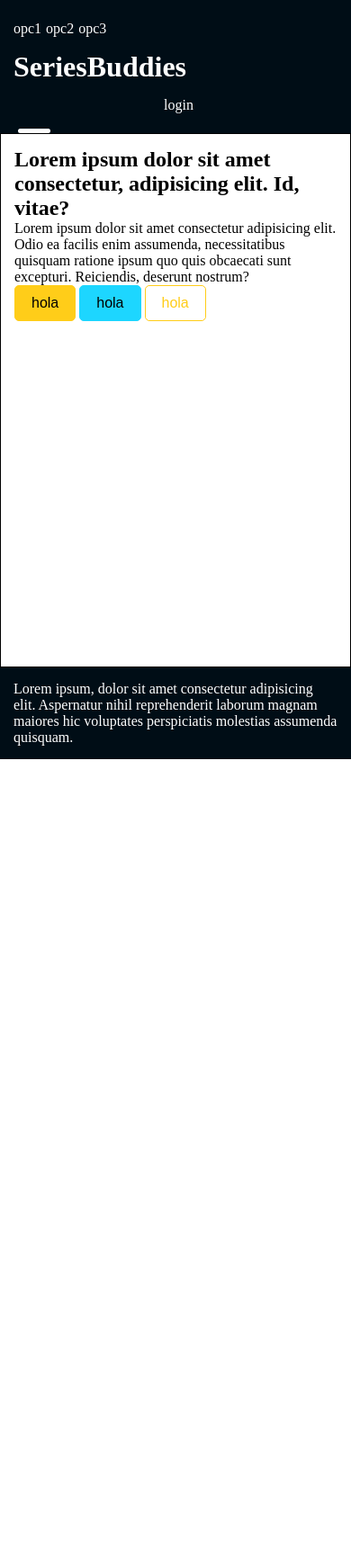
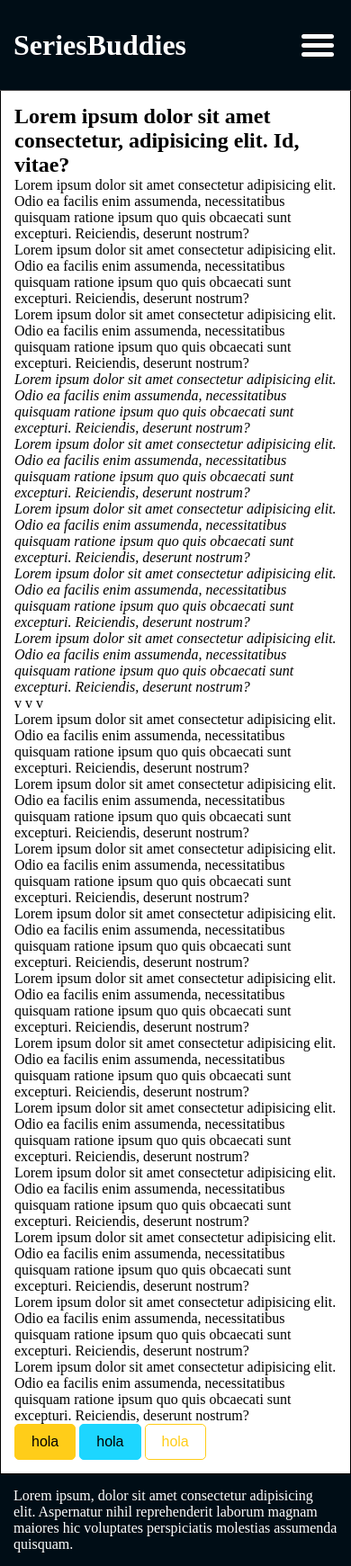
Before and after one commit to RomanKornyeyev/SeriesBuddies, a PHP site: page / in a window 390 px wide. Shown: the whole page at 90% size. Before the commit the page ends 844 px from the top, so only its background shows below. Run offline with PHP 8.4, Linux system fonts and the light colour scheme.

Commit message:
header responsive terminado, falta perfeccionarlo

```diff
--- a/public/css/general.css
+++ b/public/css/general.css
@@ -103,6 +103,10 @@ img{width: 100%;}
 
 /* ===== HEADER ===== */
 .header{
+    display: flex;
+    flex-flow: row wrap;
+    justify-content: space-between;
+    align-items: center;
     min-height: 10rem;
     padding: var(--space-l);
     color: var(--header-text);
@@ -110,11 +114,13 @@ img{width: 100%;}
 }
 .header__content{
     display: flex;
-    flex-flow: row wrap;
+    flex-flow: row;
     align-items: center;
     justify-content: space-between;
     width: 100%;
     height: 100%;
+    transition: height 400ms ease-out;
+    background-color: var(--header-bg);
 }
 .nav{
     display: flex;
@@ -145,18 +151,17 @@ img{width: 100%;}
     justify-content: flex-end;
 }
 
+/* HEADER RESPONSIVE STUFF */
 /* trigger para menú desplegable */
 .nav-toggle{
-    display: none;
     position: relative;
     width: 4.5rem;
     height: 4.5rem;
-    display: flex;
-    flex-flow: column;
     gap: .5rem;
     justify-content: center;
     align-items: center;
     cursor: pointer;
+    display: none;
 }
 .bar{
     position: absolute;
@@ -168,6 +173,8 @@ img{width: 100%;}
 }
 .bar--top{top: 1rem;}
 .bar--bottom{bottom: 1rem;}
+.logo--pc{display: block;}
+.logo--mbl{display: none;}
 
 /* ===== BODY (CENTRAL CONTAINER) ===== */
 .container{
@@ -194,6 +201,44 @@ img{width: 100%;}
 /* ===== TABLET (810px) ===== */
 @media screen and (max-width: 810px) {
     /* ===== HEADER ===== */
+    /* HEADER RESPONSIVE STUFF */
+    .header{position: sticky; top:0;}
+    .nav-toggle{display: flex; flex-flow: column; justify-content: center;}
+    .logo--pc{display: none;}
+    .logo--mbl{display: block;}
+    .header__content{
+        flex-direction: column;
+        justify-content: flex-start;
+        gap: var(--space-ultra-l);
+        height: 0;
+        top: 10rem;
+        left:0;
+        position: fixed;
+        overflow: hidden;
+        border-top: 1px solid var(--gray-900);
+        box-shadow: inset 0px 6px 10px 0px #000;
+    }
+    .nav--login, .nav--header{width: auto;}
+    .nav--login{
+        order: 1;
+        justify-content: center;
+        margin-top: var(--space-ultra-l);
+    }
+    .nav--header{
+        order: 2;
+        flex-direction: column;
+        gap: 0;
+        width: 100%;
+    }
+    .nav__link--header{
+        display: flex;
+        justify-content: center;
+        align-items: center;
+        width: 100%;
+        padding: var(--space-l) 0;
+        border-top: 1px solid var(--gray-900);
+    }
+    .nav__link--header:last-child{border-bottom: 1px solid var(--gray-900);}
 }
 
 /* ===== PHONE (480px) ===== */
@@ -209,3 +254,7 @@ img{width: 100%;}
     object-fit: cover;
     object-position: center;
 }
+.height-calc-100-header{
+    height: calc(100vh - 10rem);
+    height: calc(100dvh - 10rem);
+}
--- a/public/index.html
+++ b/public/index.html
@@ -17,27 +17,31 @@
     <link rel="stylesheet" href="./css/general.css">
 
     <!-- JS -->
+    <script src="./js/header.js" defer></script>
 </head>
 <body>
     <!-- global container -->
     <div class="global-container">
         <!-- header -->
         <header class="header">
-            <div id="header-content" class="header__content">
-                <nav class="nav">
-                    <a href="#" class="nav__link">opc1</a>
-                    <a href="#" class="nav__link">opc2</a>
-                    <a href="#" class="nav__link">opc3</a>
-                </nav>
-                <h1 class="logo">SeriesBuddies</h1>
-                <div class="nav nav--login">
-                    <a href="" class="nav__link">login</a>
-                </div>
-            </div>
+            <!-- trigger menu mobile -->
+            <h1 class="logo logo--mbl">SeriesBuddies</h1>
             <div id="nav-toggle" class="nav-toggle">
                 <span class="bar bar--top"></span>
                 <span class="bar bar--middle"></span>
                 <span class="bar bar--bottom"></span>
+            </div>
+            <!-- header content (nav, etc.) -->
+            <div id="header-content" class="header__content">
+                <nav class="nav nav--header">
+                    <a href="#" class="nav__link nav__link--header">opc1</a>
+                    <a href="#" class="nav__link nav__link--header">opc2</a>
+                    <a href="#" class="nav__link nav__link--header">opc3</a>
+                </nav>
+                <h1 class="logo logo--pc">SeriesBuddies</h1>
+                <div class="nav nav--login">
+                    <a href="" class="nav__link nav__link--login">login</a>
+                </div>
             </div>
         </header>
 
@@ -50,6 +54,81 @@
                         Lorem ipsum dolor sit amet consectetur adipisicing elit. Odio ea facilis enim assumenda,
                         necessitatibus quisquam ratione ipsum quo quis obcaecati sunt excepturi. Reiciendis, deserunt nostrum?
                     </p>
+                    <p>
+                        Lorem ipsum dolor sit amet consectetur adipisicing elit. Odio ea facilis enim assumenda,
+                        necessitatibus quisquam ratione ipsum quo quis obcaecati sunt excepturi. Reiciendis, deserunt nostrum?
+                    </p>
+                    <p>
+                        Lorem ipsum dolor sit amet consectetur adipisicing elit. Odio ea facilis enim assumenda,
+                        necessitatibus quisquam ratione ipsum quo quis obcaecati sunt excepturi. Reiciendis, deserunt nostrum?
+                    </p>
+                    <var><p>
+                        Lorem ipsum dolor sit amet consectetur adipisicing elit. Odio ea facilis enim assumenda,
+                        necessitatibus quisquam ratione ipsum quo quis obcaecati sunt excepturi. Reiciendis, deserunt nostrum?
+                    </p>
+                    <p>
+                        Lorem ipsum dolor sit amet consectetur adipisicing elit. Odio ea facilis enim assumenda,
+                        necessitatibus quisquam ratione ipsum quo quis obcaecati sunt excepturi. Reiciendis, deserunt nostrum?
+                    </p>
+                    <p>
+                        Lorem ipsum dolor sit amet consectetur adipisicing elit. Odio ea facilis enim assumenda,
+                        necessitatibus quisquam ratione ipsum quo quis obcaecati sunt excepturi. Reiciendis, deserunt nostrum?
+                    </p>
+                    <p>
+                        Lorem ipsum dolor sit amet consectetur adipisicing elit. Odio ea facilis enim assumenda,
+                        necessitatibus quisquam ratione ipsum quo quis obcaecati sunt excepturi. Reiciendis, deserunt nostrum?
+                    </p>
+                    <p>
+                        Lorem ipsum dolor sit amet consectetur adipisicing elit. Odio ea facilis enim assumenda,
+                        necessitatibus quisquam ratione ipsum quo quis obcaecati sunt excepturi. Reiciendis, deserunt nostrum?
+                    </p></var>
+                    v
+                    v
+                    v
+                    <p>
+                        Lorem ipsum dolor sit amet consectetur adipisicing elit. Odio ea facilis enim assumenda,
+                        necessitatibus quisquam ratione ipsum quo quis obcaecati sunt excepturi. Reiciendis, deserunt nostrum?
+                    </p><p>
+                        Lorem ipsum dolor sit amet consectetur adipisicing elit. Odio ea facilis enim assumenda,
+                        necessitatibus quisquam ratione ipsum quo quis obcaecati sunt excepturi. Reiciendis, deserunt nostrum?
+                    </p>
+                    <p>
+                        Lorem ipsum dolor sit amet consectetur adipisicing elit. Odio ea facilis enim assumenda,
+                        necessitatibus quisquam ratione ipsum quo quis obcaecati sunt excepturi. Reiciendis, deserunt nostrum?
+                    </p>
+                    <p>
+                        Lorem ipsum dolor sit amet consectetur adipisicing elit. Odio ea facilis enim assumenda,
+                        necessitatibus quisquam ratione ipsum quo quis obcaecati sunt excepturi. Reiciendis, deserunt nostrum?
+                    </p>
+                    <p>
+                        Lorem ipsum dolor sit amet consectetur adipisicing elit. Odio ea facilis enim assumenda,
+                        necessitatibus quisquam ratione ipsum quo quis obcaecati sunt excepturi. Reiciendis, deserunt nostrum?
+                    </p>
+                    <p>
+                        Lorem ipsum dolor sit amet consectetur adipisicing elit. Odio ea facilis enim assumenda,
+                        necessitatibus quisquam ratione ipsum quo quis obcaecati sunt excepturi. Reiciendis, deserunt nostrum?
+                    </p>
+                    <p>
+                        Lorem ipsum dolor sit amet consectetur adipisicing elit. Odio ea facilis enim assumenda,
+                        necessitatibus quisquam ratione ipsum quo quis obcaecati sunt excepturi. Reiciendis, deserunt nostrum?
+                    </p>
+                    <p>
+                        Lorem ipsum dolor sit amet consectetur adipisicing elit. Odio ea facilis enim assumenda,
+                        necessitatibus quisquam ratione ipsum quo quis obcaecati sunt excepturi. Reiciendis, deserunt nostrum?
+                    </p>
+                    <p>
+                        Lorem ipsum dolor sit amet consectetur adipisicing elit. Odio ea facilis enim assumenda,
+                        necessitatibus quisquam ratione ipsum quo quis obcaecati sunt excepturi. Reiciendis, deserunt nostrum?
+                    </p>
+                    <p>
+                        Lorem ipsum dolor sit amet consectetur adipisicing elit. Odio ea facilis enim assumenda,
+                        necessitatibus quisquam ratione ipsum quo quis obcaecati sunt excepturi. Reiciendis, deserunt nostrum?
+                    </p>
+                    <p>
+                        Lorem ipsum dolor sit amet consectetur adipisicing elit. Odio ea facilis enim assumenda,
+                        necessitatibus quisquam ratione ipsum quo quis obcaecati sunt excepturi. Reiciendis, deserunt nostrum?
+                    </p>
+
                     <button class="btn btn--primary">hola</button>
                     <button class="btn btn--secondary">hola</button>
                     <button class="btn btn--outline">hola</button>
--- a/public/js/header.js
+++ b/public/js/header.js
@@ -1,6 +1,28 @@
 var toggle = document.getElementById("nav-toggle");
-var headerContent = document.get
+var headerContent = document.getElementById("header-content");
 
+//al hacer click al trigger, se despliega el menú
 toggle.addEventListener("click", function(){
+    //añadir la clase con el height al header__content
+    headerContent.classList.toggle("height-calc-100-header");
 
+    //desabilitar scroll al desplegar el menú
+    if (window.onscroll == null) {
+        var x = window.scrollX;
+        var y = window.scrollY;
+        window.onscroll = function(){ window.scrollTo(x, y) };
+    }else{
+        window.onscroll = null;
+    }
 });
+
+//si el menú sigue desplegado al superar el punto de ruptura, se pliega
+window.addEventListener("resize", function(){
+    if (window.innerWidth > 810) {
+        if (headerContent.classList.contains("height-calc-100-header")) {
+            headerContent.classList.remove("height-calc-100-header");
+        }
+        //por si acaso si el escroll sigue bloqueado al superar el punto de ruptura, lo desbloqueamos
+        window.onscroll = null;
+    }
+});
```
